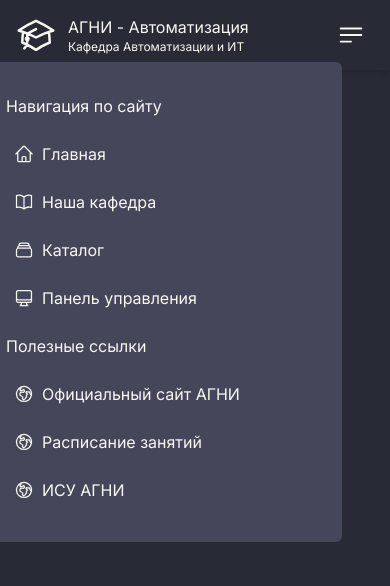
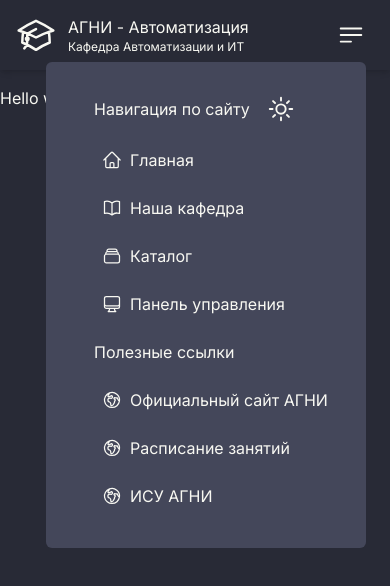
Before and after one commit to nxckywhxte/ad-client, a Next.js app: page / in a window 390 px wide. Both pictures are taken after a click on the button 351 px from the left and 35 px from the top of the page. Shown: the top 586 px of the page. Built offline with nearby package versions, Linux system fonts and the light colour scheme.

Commit message:
refactor base navbar and mobile menu

```diff
--- a/src/components/base/mobile-menu/MobileMenu.tsx
+++ b/src/components/base/mobile-menu/MobileMenu.tsx
@@ -8,6 +8,7 @@
 import { Bars3BottomLeftIcon } from '@heroicons/react/24/outline'
 import { LinksDataProps } from '@/components/base/link-list/data/links.data'
 import Link from 'next/link'
+import { ThemeSwitch } from '@/components/base/theme/ThemeSwitch'
 
 export const MobileMenu = ({
   iconSize,
@@ -41,10 +42,16 @@
             leave='transition ease-in duration-75'
             leaveFrom='transform opacity-100 scale-100'
             leaveTo='transform opacity-0 scale-95'>
-            <Menu.Items className='absolute right-8 mt-1 flex w-96 origin-top-right flex-col items-start rounded-md bg-drCurrentLine'>
-              <div className='ml-8 mt-4 px-4 py-4'>
+            <Menu.Items className='absolute right-2 mt-1 flex w-80 origin-top-right flex-col items-start rounded-md bg-drCurrentLine'>
+              <div className='ml-8 mt-4 flex px-4 py-4'>
                 <Menu.Item>
-                  <h1>Навигация по сайту</h1>
+                  <div className='flex w-full items-center gap-4'>
+                    <h1>Навигация по сайту</h1>
+                    <ThemeSwitch
+                      iconWidth={30}
+                      iconHeight={30}
+                    />
+                  </div>
                 </Menu.Item>
               </div>
               <div className='ml-8 flex w-full flex-col items-start gap-2 px-4'>
```
